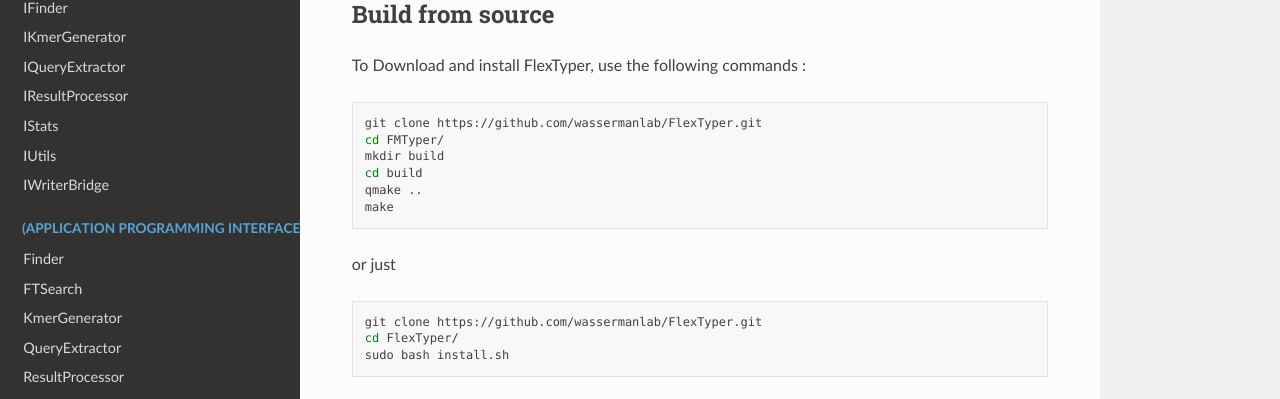
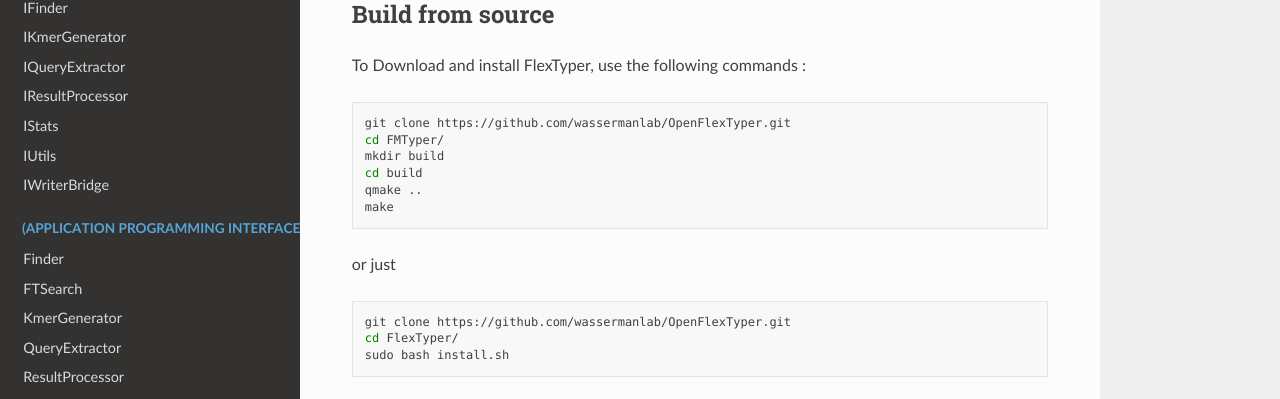
Before and after one commit to wassermanlab/OpenFlexTyper, a Sphinx documentation site: the page built from docs/source/index.rst, in a window 1280 px wide and 900 px high, scrolled down 831 px. Shown: the part 144-543 px from the top of the window. Built offline with Sphinx 7.4.7 and the Read the Docs theme 2.0.0, drawn with Linux system fonts in a browser that asks for light colours; some of the changed lines change nothing that is shown.

Commit message:
fix the git repo

```diff
--- a/docs/source/conf.py
+++ b/docs/source/conf.py
@@ -13,6 +13,7 @@
 # import os
 # import sys
 # sys.path.insert(0, os.path.abspath('.'))
+
 import subprocess
 import sphinx_rtd_theme
 
--- a/docs/source/index.rst
+++ b/docs/source/index.rst
@@ -59,7 +59,7 @@
 
 .. code:: bash
 
-   git clone https://github.com/wassermanlab/FlexTyper.git
+   git clone https://github.com/wassermanlab/OpenFlexTyper.git
    cd FMTyper/
    mkdir build
    cd build
@@ -70,7 +70,7 @@
 
 .. code:: bash
 
-   git clone https://github.com/wassermanlab/FlexTyper.git
+   git clone https://github.com/wassermanlab/OpenFlexTyper.git
    cd FlexTyper/
    sudo bash install.sh
 
```
